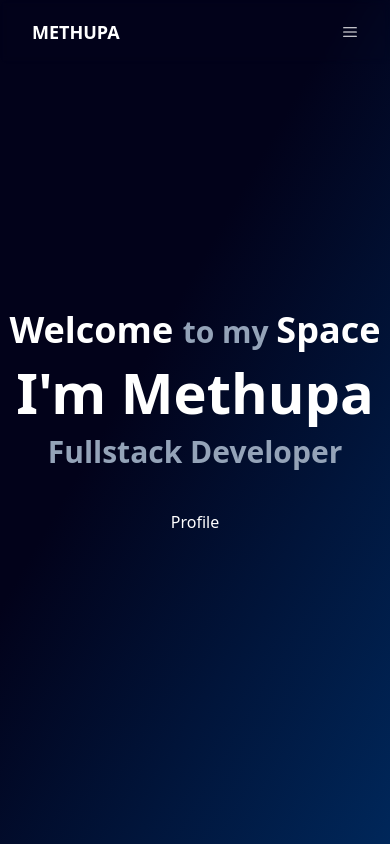
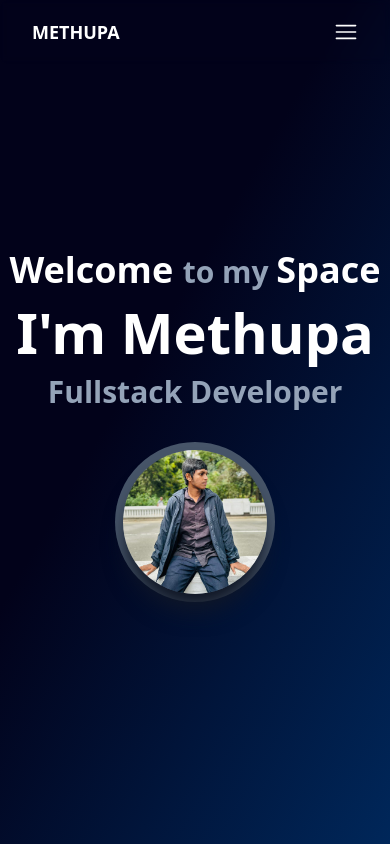
Before and after one commit to methupaPerera/my-portfolio, a React (Vite) app: page / in a window 390 px wide. Shown: the top 844 px of the page. Built offline with nearby package versions, Linux system fonts and the light colour scheme.

Commit message:
Worked on the mobile design of main page.

```diff
--- a/src/App.jsx
+++ b/src/App.jsx
@@ -1,25 +1,9 @@
-import React, { useEffect, useState } from "react";
+import React from "react";
 
 import { Main } from "./pages";
 import { Navbar } from "./components";
 
 const App = () => {
-    useEffect(() => {
-        // const trackResize = () => {
-        //     const width = window.innerWidth;
-        //     if (width < 768) {
-        //         setNav(true);
-        //     } else {
-        //         setNav(false);
-        //     }
-        // };
-
-        // window.addEventListener("resize", trackResize);
-        // trackResize();
-
-        // return () => window.removeEventListener("resize", trackResize);
-    }, []);
-
     return (
         <div className="text-white">
             <Navbar />
--- a/src/components/Navbar.jsx
+++ b/src/components/Navbar.jsx
@@ -31,7 +31,7 @@ const Navbar = () => {
             )}
             <div className="px-8 flex items-center justify-between w-full">
                 <h1 className="text-lg font-bold">METHUPA</h1>
-                <RxHamburgerMenu />
+                <RxHamburgerMenu className="text-2xl cursor-pointer" />
             </div>
         </div>
     );
--- a/src/pages/Main.jsx
+++ b/src/pages/Main.jsx
@@ -1,10 +1,12 @@
 import React from "react";
 import { Link } from "react-scroll";
+import { motion } from "framer-motion";
 import { BsFacebook } from "react-icons/bs";
 
 import Home from "./Home";
 import About from "./About";
 import Skills from "./Skills";
+import profile from "../../public/profile.jpg";
 
 const Main = () => {
     return (
@@ -35,8 +37,16 @@ const Main = () => {
                             <NavigationLink to="blog" />
                             <NavigationLink to="contact" />
                         </div>
-                        <div className="md:hidden mt-10">
-                            <p>Profile</p>
+                        <div className="md:hidden mt-10 flex justify-center items-center relative">
+                            <div className="w-40 h-40 rounded-full bg-slate-600 absolute -z-10"></div>
+                            <motion.img
+                                initial={{ rotate: -120 }}
+                                animate={{ rotate: 0 }}
+                                transition={{ duration: 0.5 }}
+                                src={profile}
+                                alt="profile"
+                                className="w-36 h-36 rounded-full shadow-xl shadow-gray-900"
+                            />
                         </div>
                     </div>
                 </div>
@@ -44,7 +54,6 @@ const Main = () => {
 
             <div className="md:absolute right-0 w-full md:w-1/2 relative _gradient">
                 <div className="h-full bg-inherit absolute"></div>
-                {/* This is the background for this area */}
                 <Home />
                 <About />
                 <Skills />
@@ -63,8 +72,9 @@ const NavigationLink = ({ to }) => {
                 spy={true}
                 smooth={true}
                 duration={500}
+                offset={-20}
             >
-                <div className="w-16 h-[1px] bg-slate-400 group-hover:w-24 group-hover:bg-white duration-300"></div>
+                <div className="w-16 h-[2px] bg-slate-400 group-hover:w-24 group-hover:bg-white duration-300"></div>
                 {to.toUpperCase()}
             </Link>
         </div>
```
Also changed, not shown: public/profile.jpg (added).
